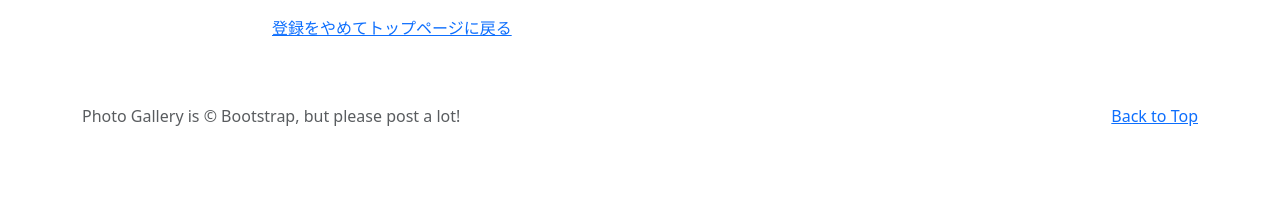
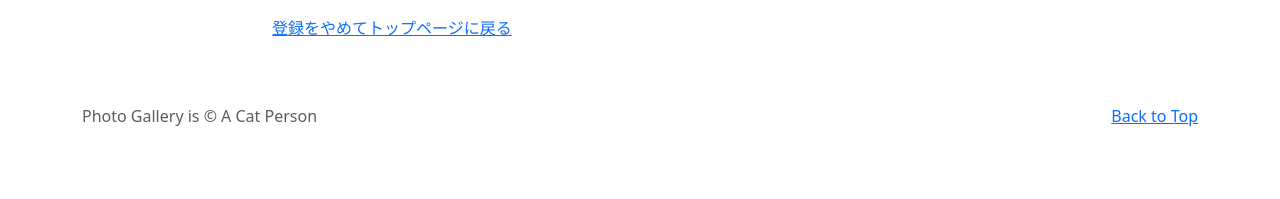
Before and after one commit to CP-K/photoproject, a Django app: page /signup/ in a window 1280 px wide. Shown: the part 601-800 px from the top of the page. Run offline with Django 4.2, Linux system fonts and the light colour scheme.

Commit message:
Commit202311052106

```diff
--- a/photo/templates/base.html
+++ b/photo/templates/base.html
@@ -126,7 +126,7 @@
         </p>
         <!-- フッターのテキストを任意のものに書き換え -->
         <p class="mb-1">
-          Photo Gallery is &copy; Bootstrap, but please post a lot!
+          Photo Gallery is &copy; A Cat Person
         </p>
       </div>
     </footer>
```
